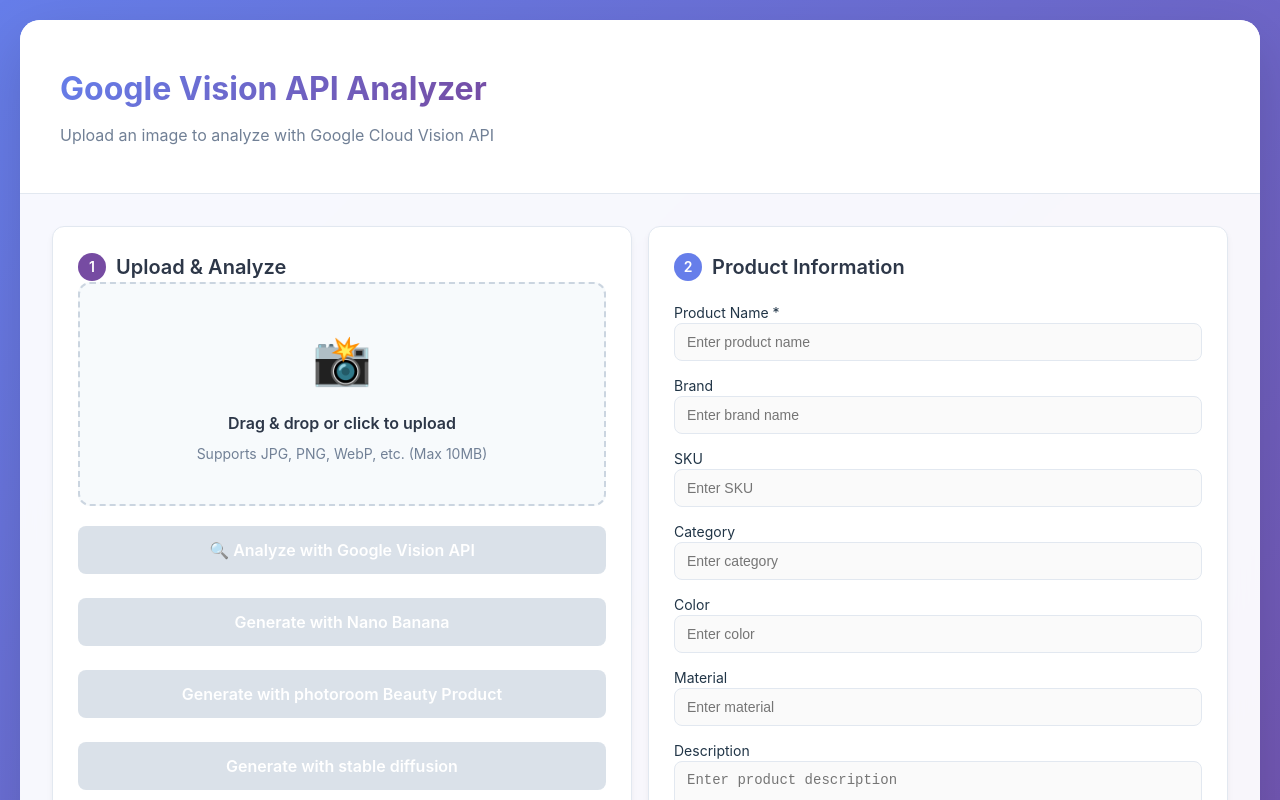
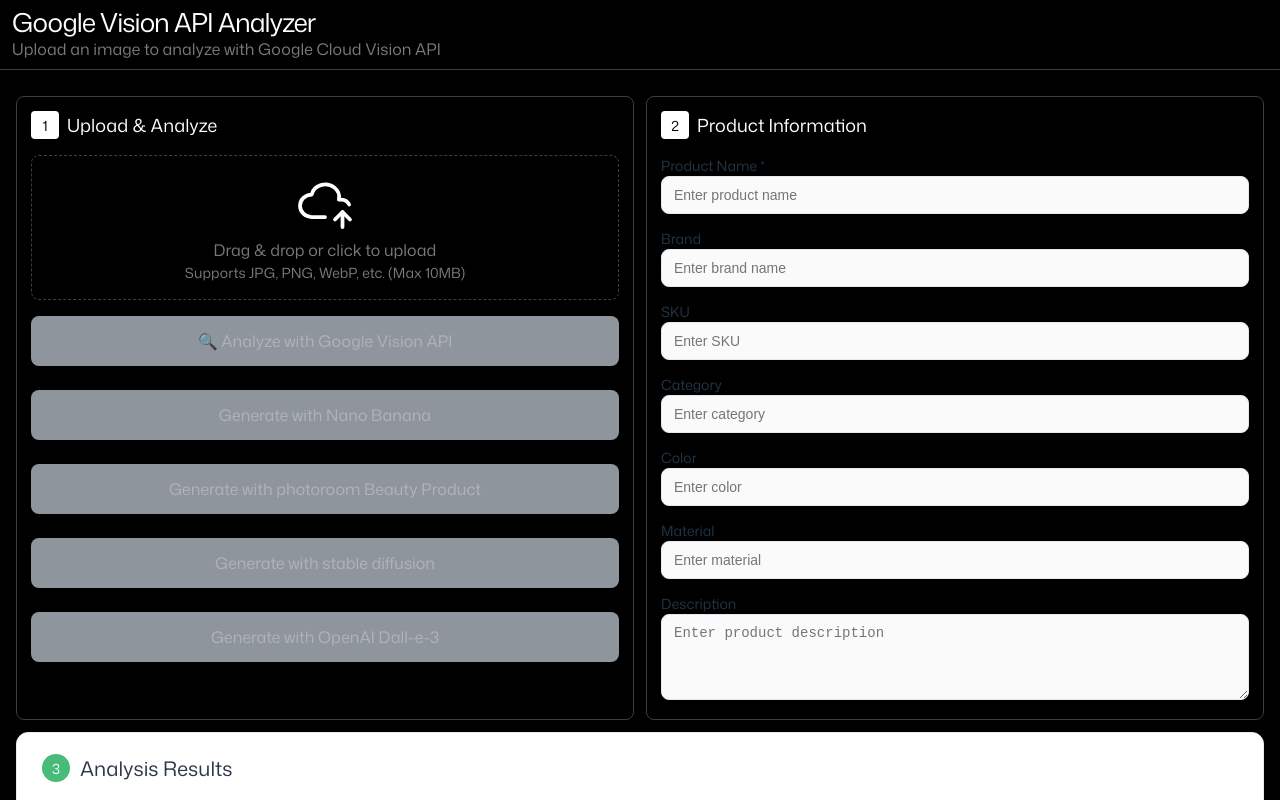
Before and after one commit to Ahmad-Mujtaba-Saeed/layflat_demo, a React (Vite) app: page / in a window 1280 px wide. Shown: the top 800 px of the page. Built offline with nearby package versions, Linux system fonts and the light colour scheme.

Commit message:
mubashir side

```diff
--- a/src/App.css
+++ b/src/App.css
@@ -1,52 +1,67 @@
+@font-face {
+    font-family: 'MonaSans';
+    src: url(./assets/MonaSans-Regular.ttf);
+}
+
+@font-face {
+    font-family: 'Mona Sans';
+    src: url(./assets/e2334d715941921e-s.p.d82a9aff.woff2) format('woff2');
+    font-display: swap;
+}
+
 /* style.css */
+
+body {
+    background: #000;
+}
+
 .vision-analyzer-app {
     min-height: 100vh;
-    background: linear-gradient(135deg, #667eea 0%, #764ba2 100%);
-    font-family: 'Inter', -apple-system, BlinkMacSystemFont, sans-serif;
-    padding: 20px;
+    font-family: 'MonaSans', 'Inter', -apple-system, BlinkMacSystemFont, sans-serif;
+    padding: 0px;
 }
 
 .container {
     width: 100%;
     max-width: 1400px;
     margin: 0 auto;
-    background: rgba(255, 255, 255, 0.95);
-    backdrop-filter: blur(10px);
-    border-radius: 20px;
-    box-shadow: 0 20px 60px rgba(0, 0, 0, 0.15);
     overflow: hidden;
+    margin-top: 70px;
 }
 
 .header {
-    padding: 30px 40px;
-    background: white;
-    border-bottom: 1px solid #e2e8f0;
-    display: flex;
-    align-items: center;
-    justify-content: space-between;
-    flex-wrap: wrap;
-    gap: 20px;
+    position: fixed;
+    width: 100%;
+    left: 0;
+    right: 0;
+    top: 0;
+    padding: 8px 12px;
+    border-bottom: 1px solid #3e3e3e;
+    z-index: 99;
+    background: #000;
 }
 
 .header-content h1 {
-    font-size: 32px;
-    font-weight: 700;
-    margin-bottom: 8px;
-    background: linear-gradient(135deg, #667eea 0%, #764ba2 100%);
-    -webkit-background-clip: text;
-    -webkit-text-fill-color: transparent;
+    font-size: 26px;
+    font-weight: 900;
+    margin: 0;
+    color: #fff;
+    letter-spacing: -1px;
+    text-transform: capitalize;
 }
 
 .header-content p {
-    color: #718096;
+    color: #7a7a7a;
     font-size: 16px;
+    margin: 0;
+    font-weight: 400;
 }
 
 .main-content {
     display: flex;
     flex-direction: column;
-    gap: 16px;
-    padding: 32px;
+    gap: 12px;
+    padding: 26px 16px;
     min-height: 600px;
 }
 
@@ -54,15 +69,13 @@
     display: flex;
     flex-direction: row-reverse;
     justify-content: flex-end;
-    gap: 16px;
+    gap: 12px;
 }
 
 .card {
-    background: white;
-    border-radius: 12px;
-    padding: 25px;
-    box-shadow: 0 4px 6px rgba(0, 0, 0, 0.05);
-    border: 1px solid #e2e8f0;
+    border-radius: 8px;
+    padding: 14px;
+    border: 1px solid #3e3e3e;
     max-width: 100%;
     width: 100%;
 }
@@ -71,24 +84,24 @@
     display: flex;
     align-items: center;
     justify-content: space-between;
-    margin-bottom: 20px;
 }
 
 .card-title {
-    font-size: 20px;
+    font-size: 18px;
     font-weight: 600;
-    color: #2d3748;
+    color: #fff;
     display: flex;
     align-items: center;
-    gap: 10px;
+    gap: 8px;
+    margin-bottom: 16px;
 }
 
 .step-number {
-    background: #667eea;
-    color: white;
+    background: #fff !important;
+    color: #000;
     width: 28px;
     height: 28px;
-    border-radius: 50%;
+    border-radius: 4px;
     display: flex;
     align-items: center;
     justify-content: center;
@@ -142,20 +155,21 @@
 }
 
 .drop-zone {
-    border: 2px dashed #cbd5e0;
-    border-radius: 12px;
-    padding: 40px 20px;
+    border: 1px dashed #3e3e3e;
+    border-radius: 8px;
+    padding: 16px;
     text-align: center;
     cursor: pointer;
     transition: all 0.3s ease;
-    background: #f7fafc;
-    margin-bottom: 20px;
+    background: #000;
+    margin-bottom: 16px;
     position: relative;
+    color: #fff;
 }
 
 .drop-zone:hover {
-    border-color: #667eea;
-    background: #edf2f7;
+    border-color: #5f5f5f;
+    background: #000;
 }
 
 .analyze-button {
@@ -418,7 +432,7 @@
     border-radius: 8px;
     border: 1px solid #e2e8f0;
 
-    &:last-child{
+    &:last-child {
         margin-bottom: 30px;
     }
 }
@@ -507,26 +521,26 @@
 }
 
 
-@media(max-width: 992px){
-    .header{
+@media(max-width: 992px) {
+    .header {
         padding: 12px 20px;
     }
 
-    .main-content{
+    .main-content {
         padding: 12px;
         gap: 12px;
     }
 
-    .vision-analyzer-app{
+    .vision-analyzer-app {
         padding: 12px;
     }
 
-    .left-panel{
+    .left-panel {
         flex-direction: column-reverse;
         gap: 12px;
     }
 
-    .card{
+    .card {
         width: unset;
     }
 }
--- a/src/App.jsx
+++ b/src/App.jsx
@@ -485,7 +485,6 @@ function App() {
 
   return (
     <div className="vision-analyzer-app">
-      <div className="container">
       {/* Header */}
       <div className="header">
         <div className="header-content">
@@ -525,6 +524,7 @@ function App() {
           </div>
         )}
       </div>
+      <div className="container">
 
         <div className="main-content">
           {/* Left Panel - Product Info & Upload */}
@@ -627,7 +627,7 @@ function App() {
             {/* Upload Section */}
             <div className="card">
               <div className="card-title">
-                <span className="step-number" style={{ background: '#764ba2' }}>1</span>
+                <span className="step-number">1</span>
                 Upload & Analyze
               </div>
 
@@ -646,18 +646,18 @@ function App() {
                   style={{ display: 'none' }}
                 />
 
-                <div style={{ fontSize: '48px', marginBottom: '15px' }}>📸</div>
+                <div>
+                  <svg xmlns="http://www.w3.org/2000/svg" width="60" height="60" viewBox="0 0 24 24" fill="none" stroke="currentColor" stroke-width="1.5" stroke-linecap="round" stroke-linejoin="round" class="icon icon-tabler icons-tabler-outline icon-tabler-cloud-up"><path stroke="none" d="M0 0h24v24H0z" fill="none" /><path d="M12 18.004h-5.343c-2.572 -.004 -4.657 -2.011 -4.657 -4.487c0 -2.475 2.085 -4.482 4.657 -4.482c.393 -1.762 1.794 -3.2 3.675 -3.773c1.88 -.572 3.956 -.193 5.444 1c1.488 1.19 2.162 3.007 1.77 4.769h.99c1.38 0 2.57 .811 3.128 1.986" /><path d="M19 22v-6" /><path d="M22 19l-3 -3l-3 3" /></svg>
+                </div>
                 <div style={{
                   fontSize: '16px',
-                  fontWeight: 600,
-                  color: '#2d3748',
-                  marginBottom: '8px'
+                  color: '#7a7a7a',
                 }}>
                   {selectedImage ? 'Click to change image' : 'Drag & drop or click to upload'}
                 </div>
                 <div style={{
                   fontSize: '14px',
-                  color: '#718096'
+                  color: '#7a7a7a'
                 }}>
                   Supports JPG, PNG, WebP, etc. (Max 10MB)
                 </div>
@@ -666,13 +666,13 @@ function App() {
               {/* Image Preview */}
               {imagePreview && (
                 <div style={{
-                  marginBottom: '20px',
+                  marginBottom: '16px',
                   textAlign: 'center'
                 }}>
                   <div style={{
                     fontSize: '14px',
-                    color: '#718096',
-                    marginBottom: '10px',
+                    color: '#7a7a7a',
+                    marginBottom: '8px',
                     textAlign: 'left'
                   }}>
                     Selected Image Preview:
@@ -687,9 +687,8 @@ function App() {
                       alt="Preview"
                       style={{
                         maxWidth: '100%',
-                        maxHeight: '200px',
+                        maxHeight: '136px',
                         borderRadius: '8px',
-                        boxShadow: '0 4px 12px rgba(0, 0, 0, 0.1)'
                       }}
                     />
                     <button
@@ -698,14 +697,15 @@ function App() {
                         position: 'absolute',
                         top: '-8px',
                         right: '-8px',
-                        background: '#f56565',
+                        background: '##f00',
                         color: 'white',
                         border: 'none',
-                        borderRadius: '50%',
+                        borderRadius: '3px',
                         width: '24px',
                         height: '24px',
                         cursor: 'pointer',
-                        fontSize: '14px',
+                        fontSize: '20px',
+                        padding: '6px',
                         display: 'flex',
                         alignItems: 'center',
                         justifyContent: 'center',
@@ -717,7 +717,7 @@ function App() {
                   </div>
                   <div style={{
                     fontSize: '12px',
-                    color: '#718096',
+                    color: '#7a7a7a',
                     marginTop: '8px'
                   }}>
                     {selectedImage?.name} ({(selectedImage?.size / 1024 / 1024).toFixed(2)} MB)
```
Also changed, not shown: src/assets/MonaSans-Regular.ttf (added), src/assets/e2334d715941921e-s.p.d82a9aff.woff2 (added). Lines whose indentation alone changed are shown as unchanged.
